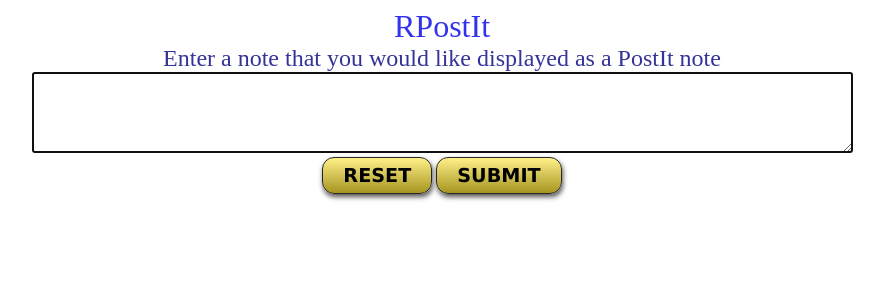
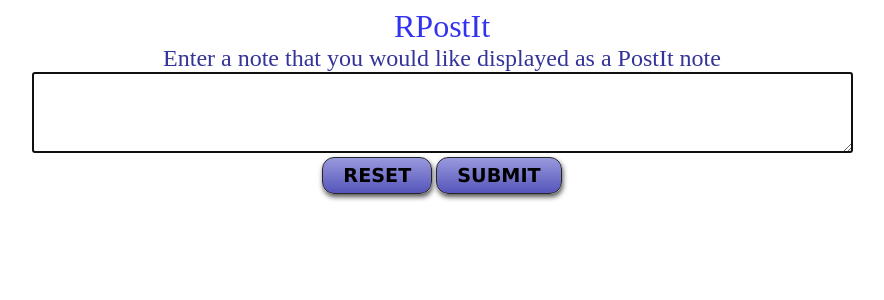
Before and after one commit to ambidextrousTx/RPostIt, a Flask app: page /add in a window 1280 px wide. Shown: the top 300 px of the page, without its empty margins (198-1082 px from the left). Run offline with Flask 2, Linux system fonts and the light colour scheme.

Commit message:
Change button color to purplish-blue from the original yellow

```diff
--- a/src/static/styles.css
+++ b/src/static/styles.css
@@ -46,10 +46,10 @@
     -moz-box-shadow: 1px 3px 5px #555;
     -webkit-box-shadow: 1px 3px 5px #555;
 
-    background: linear-gradient(top center, #FFF089, #A69520);
-    background: -o-linear-gradient(#FFF089, #A69520);
-    background: -moz-linear-gradient(#FFF089, #A69520);
-    background: -webkit-gradient(linear, 0 0, 0 100%, from(#FFF089), to(#A69520));
+    background: linear-gradient(top center, #9999DD, #5555BB);
+    background: -o-linear-gradient(#9999DD, #5555BB);
+    background: -moz-linear-gradient(#9999DD, #5555BB);
+    background: -webkit-gradient(linear, 0 0, 0 100%, from(#9999DD), to(#5555BB));
 }
 
 input.button {
```
Also changed, not shown: other parts of src/static/styles.css (+5 -5 lines).
